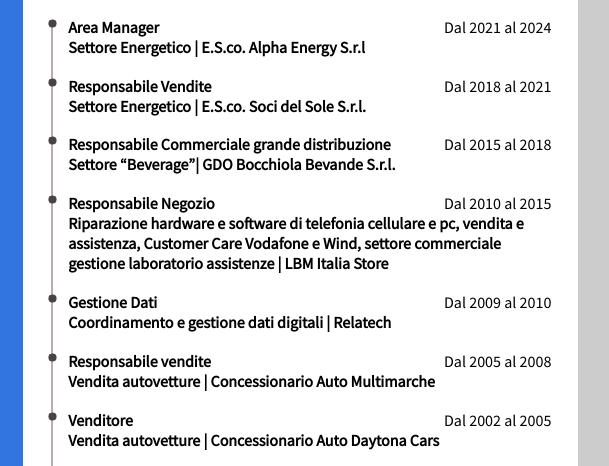
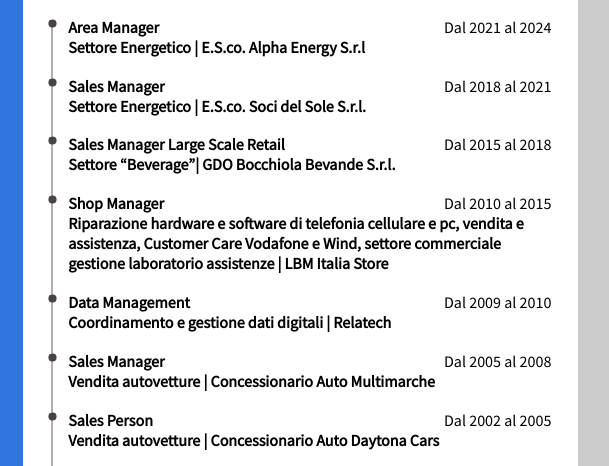
Before and after one commit to Noha2011/cv, a plain HTML site: page index.html in a window 1280 px wide. Shown: the part 391-857 px from the top of the page, 459-1068 px from the left. Drawn offline with nearby package versions, Linux system fonts and the light colour scheme.

Commit message:
Modifica 3

```diff
--- a/index.html
+++ b/index.html
@@ -193,7 +193,7 @@
                               <li>
                                 <div class="jobPosition">
                                   <span class="bolded">
-                                    Responsabile Vendite
+                                    Sales Manager
                                   </span>
                                   <span>
                                     Dal 2018 al 2021
@@ -208,7 +208,7 @@
                               <li>
                                 <div class="jobPosition">
                                   <span class="bolded">
-                                    Responsabile Commerciale grande distribuzione
+                                    Sales Manager Large Scale Retail
                                   </span>
                                   <span>
                                     Dal 2015 al 2018
@@ -223,7 +223,7 @@
                               <li>
                                 <div class="jobPosition">
                                   <span class="bolded">
-                                    Responsabile Negozio
+                                    Shop Manager
                                   </span>
                                   <span>
                                     Dal 2010 al 2015
@@ -239,7 +239,7 @@
                               <li>
                                 <div class="jobPosition">
                                   <span class="bolded">
-                                    Gestione Dati
+                                    Data Management
                                   </span>
                                   <span>
                                     Dal 2009 al 2010
@@ -254,7 +254,7 @@
                               <li>
                                 <div class="jobPosition">
                                   <span class="bolded">
-                                    Responsabile vendite
+                                    Sales Manager
                                   </span>
                                   <span>
                                     Dal 2005 al 2008
@@ -269,7 +269,7 @@
                               <li>
                                 <div class="jobPosition">
                                   <span class="bolded">
-                                    Venditore
+                                    Sales Person
                                   </span>
                                   <span>
                                     Dal 2002 al 2005
```
